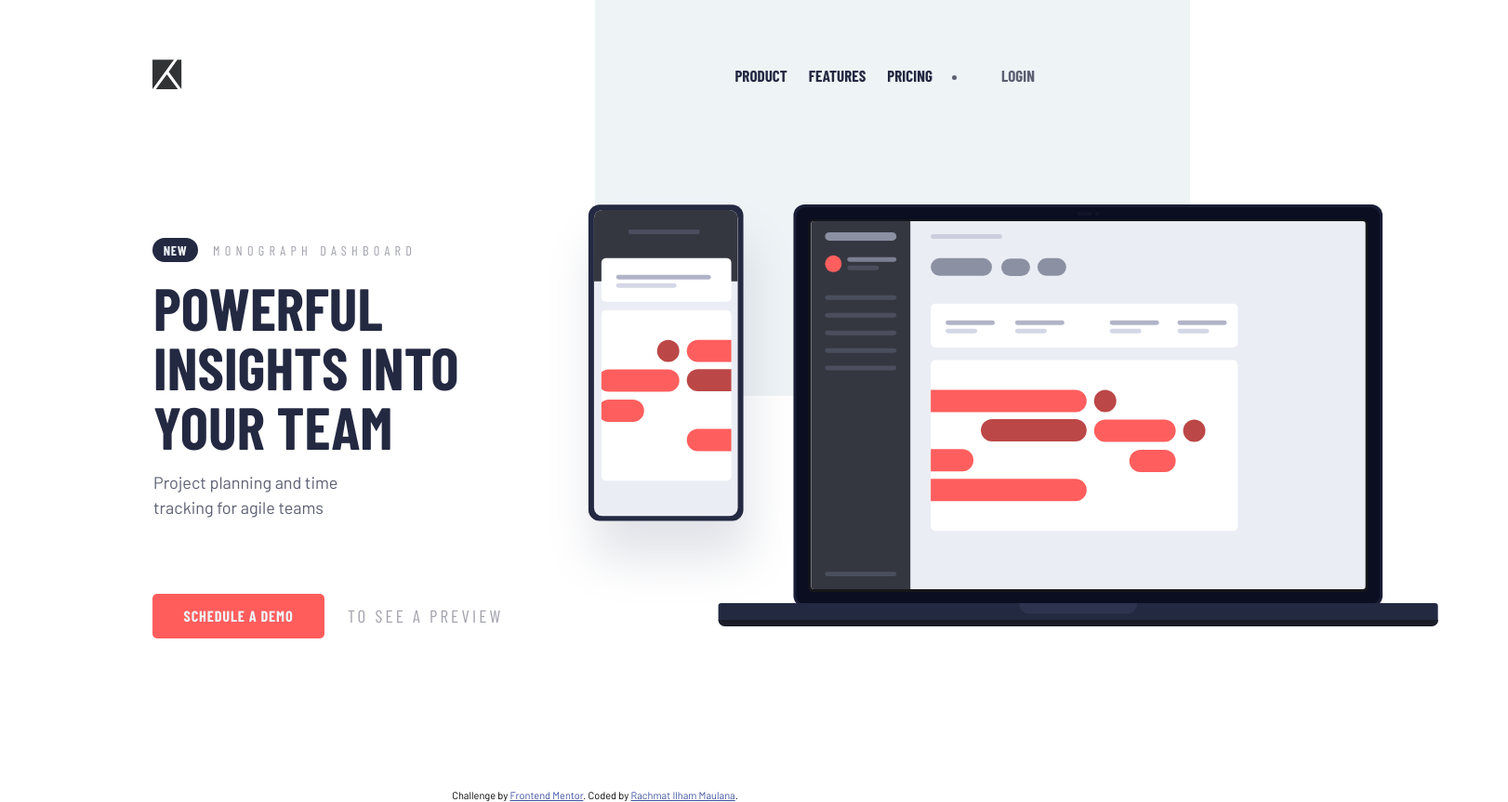
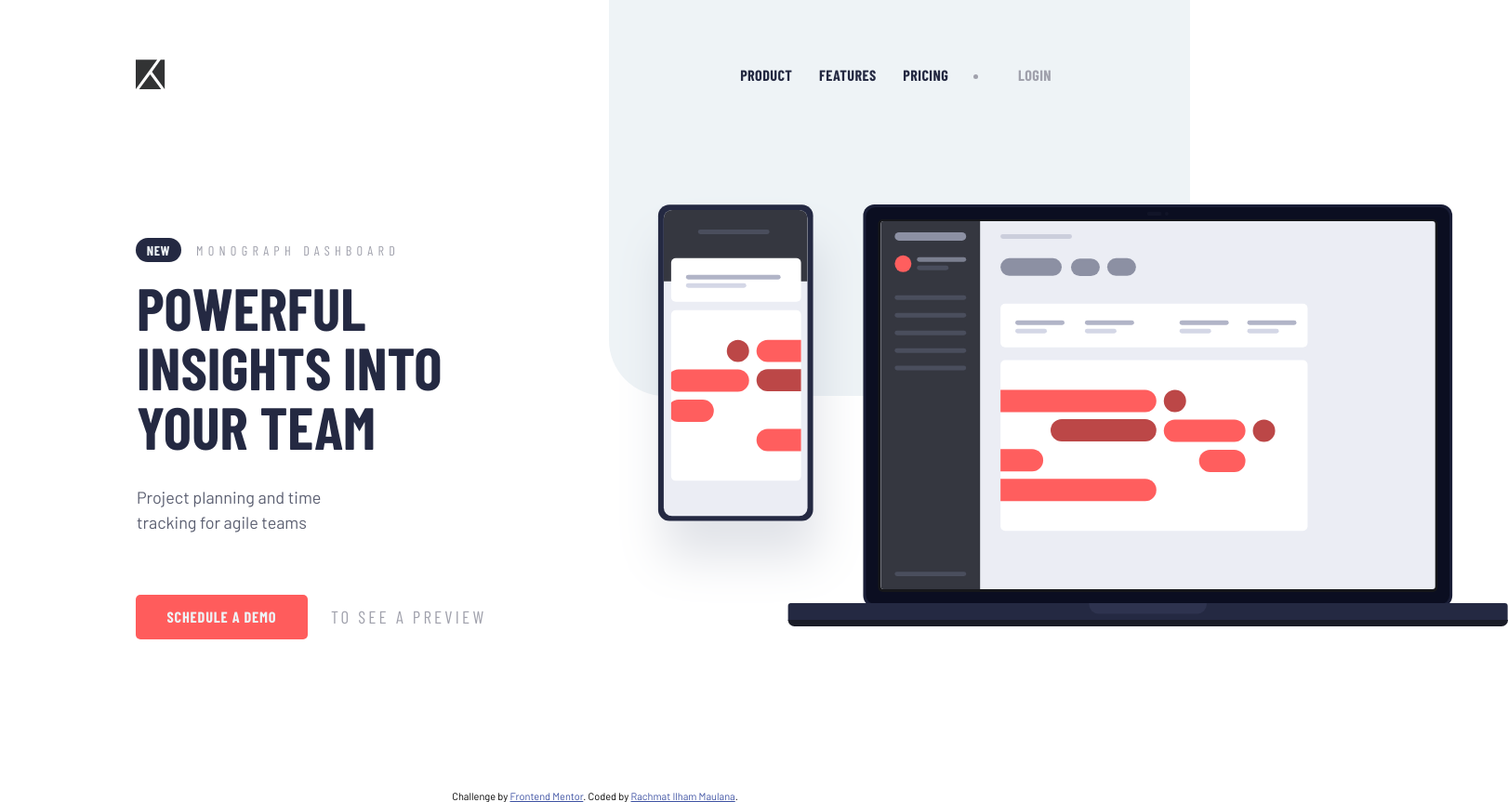
Before and after one commit to rachmatilham/project-tracking-intro-component-master, a plain HTML site: page index.html in a window 1280 px wide. Shown: the whole page at 93% size, 1622 px wide, since content can reach past the window. Drawn offline with nearby package versions, Linux system fonts and the light colour scheme.

Commit message:
problem fixing

```diff
--- a/index.html
+++ b/index.html
@@ -23,6 +23,7 @@
     />
   </head>
   <body>
+    <main>
       <div class="background"></div>
       <header>
         <img src="./images/logo.svg" alt="Logo Icon" class="logo" />
@@ -72,6 +73,7 @@
           </div>
         </div>
       </article>
+    </main>
 
     <footer>
       <p class="attribution">
--- a/style.css
+++ b/style.css
@@ -102,10 +102,10 @@ header ul li.pricing {
 header ul li.login {
   padding-top: 23px;
   border-top: 1px solid rgba(0, 0, 0, 0.1);
-  color: var(--dark-grayish-blue);
+  color: var(--grayish-blue);
 }
 header ul li.login a {
-  color: var(--dark-grayish-blue);
+  color: var(--grayish-blue);
 }
 
 article .hero-image img {
@@ -182,6 +182,7 @@ article .call-to-action button {
 }
 article .call-to-action button:hover {
   cursor: pointer;
+  background-color: hsl(0, 100%, 76%);
 }
 article .call-to-action .preview {
   margin-left: 20px;
@@ -206,8 +207,11 @@ article .call-to-action .preview a {
 
 /* RESPONSIVE DESIGN */
 @media (min-width: 992px) {
+  .background {
+    width: calc(50% - 15px);
+  }
   header {
-    padding: 64px 164px 0;
+    padding: 64px 11.4% 0;
   }
   header img.logo {
     width: 32px;
@@ -224,12 +228,12 @@ article .call-to-action .preview a {
     top: 0;
     right: 0;
     display: block;
-    max-width: 34.2%;
+    min-width: 34.2%;
     height: auto;
   }
   header .nav-link a {
-    font-size: 0.95em;
-    letter-spacing: normal;
+    font-size: 0.9em;
+    letter-spacing: 0.025em;
   }
   header ul {
     padding: 0;
@@ -248,7 +252,7 @@ article .call-to-action .preview a {
   }
   header ul li.login {
     padding-top: 7px;
-    padding-left: 36px;
+    padding-left: 9.2%;
     list-style-type: disc;
     border: 0;
     text-align: right;
@@ -256,13 +260,12 @@ article .call-to-action .preview a {
   }
 
   article {
-    padding-left: 164px;
+    padding-left: 11.4%;
     display: flex;
     justify-content: space-between;
   }
   article .hero-image {
     order: 2;
-    width: 45.2%;
     margin-top: 115px;
   }
   article .hero-image img {
@@ -271,12 +274,12 @@ article .call-to-action .preview a {
     height: fit-content;
     max-height: 463px;
     position: absolute;
-    right: -267px;
+    left: calc(52% - 2px);
   }
   article .text-content {
     padding: 0;
     order: 1;
-    width: 37.2%;
+    width: 38.2%;
     max-width: 50%;
   }
 
@@ -290,12 +293,13 @@ article .call-to-action .preview a {
     font-size: 3.55em;
   }
   article .body p {
+    margin-top: 31px;
     margin-left: 1px;
-    padding-right: 180px;
+    padding-right: 40%;
   }
 
   article .call-to-action {
-    margin-top: 79px;
+    margin-top: 64px;
     padding-bottom: 162px;
   }
   article .call-to-action button {
```
Also changed, not shown: images/screenshot.jpg. Lines whose indentation alone changed are shown as unchanged.
